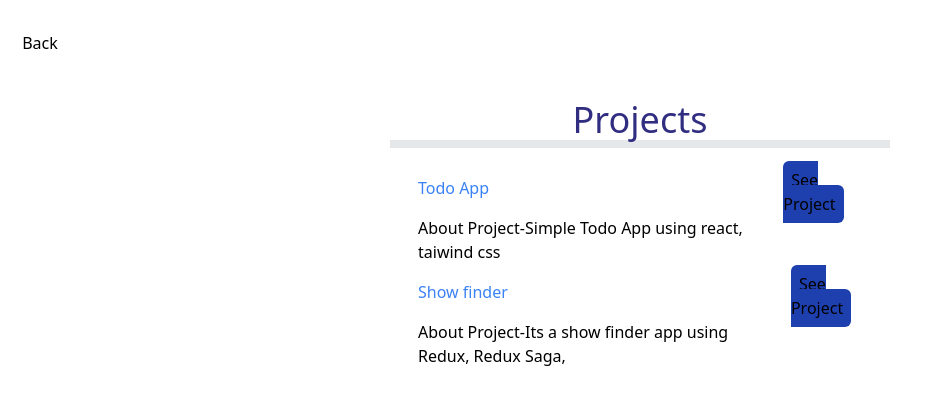
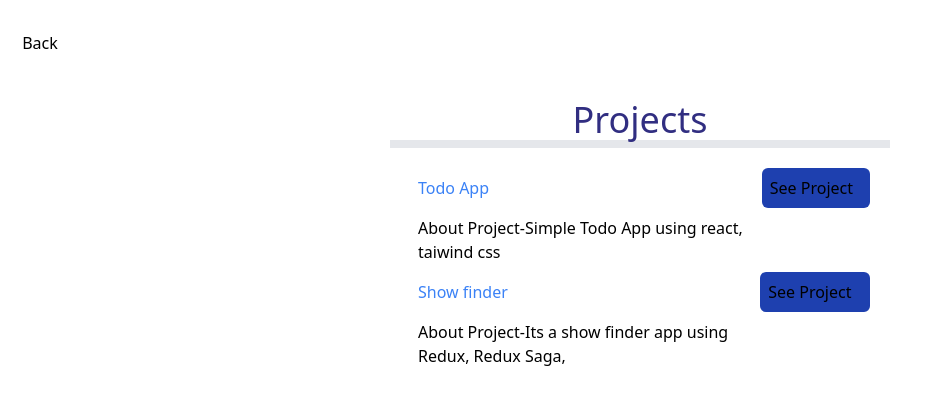
Before and after one commit to AnkitBishtForReal/MyPortfolio, a React (Vite) app: page /project in a window 1280 px wide. Shown: the top 404 px of the page, without its empty margins (0-930 px from the left). Built offline with nearby package versions, Linux system fonts and the light colour scheme.

Commit message:
minor fix

```diff
--- a/src/Project.tsx
+++ b/src/Project.tsx
@@ -28,15 +28,13 @@ const Project: FC<ProjectProps> = (props) => {
               About Project-Simple Todo App using react, taiwind css
             </p>
           </div>
-          <div></div>
-          <div>
+
           <a
-              className="bg-blue-800 rounded-md  p-1 sm:p-2"
+            className="bg-blue-800 rounded-md  p-1 sm:p-2 sm:w-32 sm:h-10"
             href="https://shimmering-moonbeam-ef209f.netlify.app"
           >
             See Project
           </a>
-          </div>
         </div>
         <div className=" sm:flex">
           <div>
@@ -45,14 +43,13 @@ const Project: FC<ProjectProps> = (props) => {
               About Project-Its a show finder app using Redux, Redux Saga,
             </p>
           </div>
-          <div>
+
           <a
-              className="bg-blue-800 rounded-md p-1 sm:p-2"
+            className="bg-blue-800 rounded-md p-1 sm:p-2 sm:w-36 sm:h-10"
             href="https://gentle-sundae-9d98a0.netlify.app"
           >
             See Project
           </a>
-          </div>
         </div>
       </div>
       <motion.button
```
Lines whose indentation alone changed are shown as unchanged.
